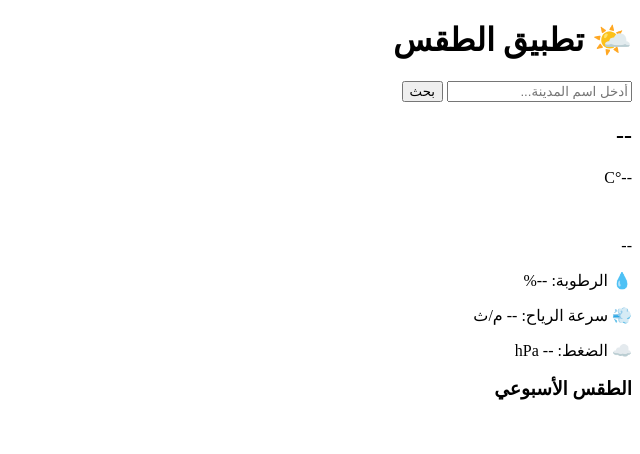
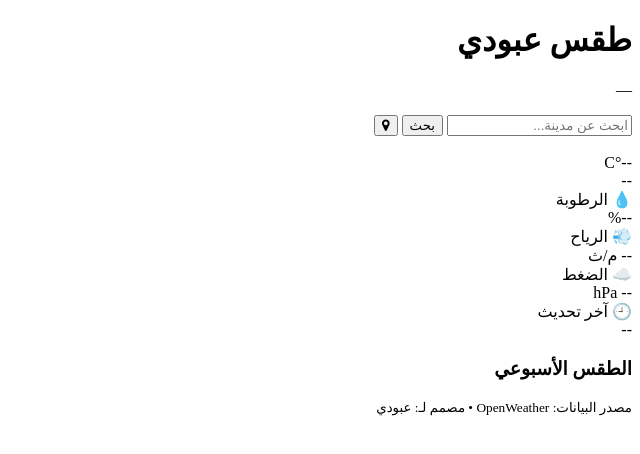
Before and after one commit to abedcafe1999615-pixel/WeatherApp1, a plain HTML site: page index.html in a window 1280 px wide. Shown: the whole page, without its empty margins (640-1280 px from the left). Drawn offline with Linux system fonts and the light colour scheme.

Commit message:
Update index.html

```diff
--- a/index.html
+++ b/index.html
@@ -1,43 +1,76 @@
 <!DOCTYPE html>
 <html lang="ar" dir="rtl">
 <head>
-  <meta charset="UTF-8" />
-  <meta name="viewport" content="width=device-width, initial-scale=1.0" />
-  <title>تطبيق الطقس - عبودي</title>
+  <meta charset="utf-8" />
+  <meta name="viewport" content="width=device-width,initial-scale=1" />
+  <title>طقس عبودي — Weather</title>
 
   <!-- Font Awesome v4 -->
-  <link rel="stylesheet" href="https://cdnjs.cloudflare.com/ajax/libs/font-awesome/4.7.0/css/font-awesome.min.css">
+  <link rel="stylesheet"
+    href="https://cdnjs.cloudflare.com/ajax/libs/font-awesome/4.7.0/css/font-awesome.min.css" />
 
   <link rel="stylesheet" href="style.css" />
 </head>
 <body>
-  <div class="container">
-    <header>
-      <h1>🌤️ تطبيق الطقس</h1>
-      <div class="search-box">
-        <input type="text" id="cityInput" placeholder="أدخل اسم المدينة..." />
-        <button id="searchBtn">بحث</button>
-      </div>
-    </header>
-
-    <main>
-      <!-- الطقس الحالي -->
-      <div class="weather-card" id="currentWeather">
-        <h2 id="cityName">--</h2>
-        <p class="temp" id="temperature">--°C</p>
-        <i class="fa" id="weatherIcon"></i>
-        <p id="description">--</p>
-        <div class="details">
-          <p>💧 الرطوبة: <span id="humidity">--%</span></p>
-          <p>💨 سرعة الرياح: <span id="wind">-- م/ث</span></p>
-          <p>☁️ الضغط: <span id="pressure">-- hPa</span></p>
-        </div>
+  <div id="app" class="app sunny"> <!-- class يغير الخلفية حسب الطقس -->
+    <div class="top">
+      <div class="title">
+        <h1>طقس عبودي</h1>
+        <p id="subCity">—</p>
       </div>
 
-      <!-- الطقس الأسبوعي -->
-      <h3>الطقس الأسبوعي</h3>
-      <div class="weekly" id="weeklyForecast"></div>
+      <div class="controls">
+        <input id="cityInput" type="text" placeholder="ابحث عن مدينة..." />
+        <button id="searchBtn">بحث</button>
+        <button id="locBtn" title="استخدم موقعي"><i class="fa fa-map-marker"></i></button>
+      </div>
+    </div>
+
+    <main class="main-content">
+      <!-- current -->
+      <section class="current-card">
+        <div class="left">
+          <div id="mainIcon" class="icon fa fa-sun"></div>
+          <div class="temp-block">
+            <div id="temp" class="temp">--°C</div>
+            <div id="desc" class="desc">--</div>
+          </div>
+        </div>
+
+        <div class="right">
+          <div class="detail">
+            <div>💧 الرطوبة</div>
+            <div id="humidity">--%</div>
+          </div>
+          <div class="detail">
+            <div>💨 الرياح</div>
+            <div id="wind">-- م/ث</div>
+          </div>
+          <div class="detail">
+            <div>☁️ الضغط</div>
+            <div id="pressure">-- hPa</div>
+          </div>
+          <div class="detail">
+            <div>🕘 آخر تحديث</div>
+            <div id="updatedAt">--</div>
+          </div>
+        </div>
+      </section>
+
+      <!-- hourly / weekly strip -->
+      <section class="weekly-section">
+        <h3>الطقس الأسبوعي</h3>
+        <div id="weekly" class="weekly-strip"></div>
+      </section>
     </main>
+
+    <!-- animated layers (clouds / rain) -->
+    <div class="layer clouds" id="clouds"></div>
+    <div class="layer rain" id="rain"></div>
+
+    <footer class="footer">
+      <small>مصدر البيانات: OpenWeather • مصمم لـ: عبودي</small>
+    </footer>
   </div>
 
   <script src="script.js"></script>
```
